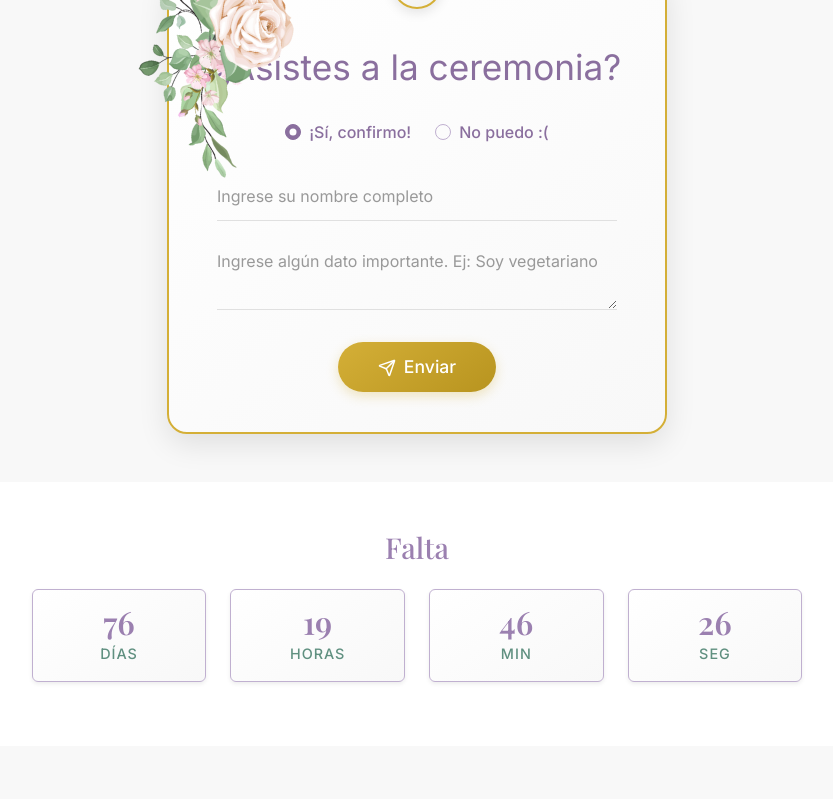
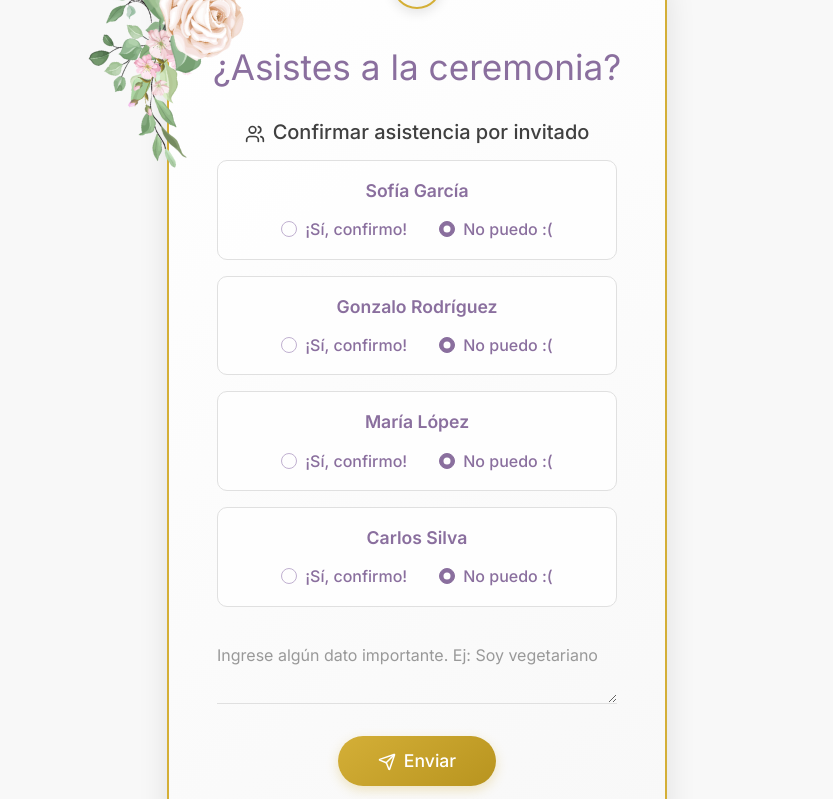
Before and after one commit to gleraromero/casamiento-sg, a React (Vite) app: page / in a window 1280 px wide. Shown: the part 1000-1799 px from the top of the page, without its empty margins (223-1056 px from the left). Built offline with nearby package versions, Linux system fonts and the light colour scheme; a web font is replaced by a local one.

Commit message:
feat: implementar sistema de códigos de invitado con base64 y confirmación individual

```diff
--- a/src/components/RSVP.tsx
+++ b/src/components/RSVP.tsx
@@ -1,33 +1,13 @@
 import React, { useState } from 'react';
 import { Container, Row, Col, Form, Button, Alert } from 'react-bootstrap';
-import { Send, CheckCircle, XCircle } from 'lucide-react';
-import type { RSVPForm } from '../types';
+import { Send, CheckCircle, XCircle, Users } from 'lucide-react';
+import { useGuestCode } from '../hooks/useGuestCode';
 
 const RSVP: React.FC = () => {
-  const [formData, setFormData] = useState<RSVPForm>({
-    name: '',
-    email: '',
-    attending: true,
-    guestCount: 1,
-    comments: '',
-    dietaryRestrictions: '',
-  });
-
+  const { guests, guestCode, isLoading, updateGuestAttendance, getAttendingCount, getTotalCount } = useGuestCode();
+  const [comments, setComments] = useState('');
   const [isSubmitting, setIsSubmitting] = useState(false);
   const [submitStatus, setSubmitStatus] = useState<'idle' | 'success' | 'error'>('idle');
-
-  const handleInputChange = (e: React.ChangeEvent<HTMLInputElement | HTMLTextAreaElement | HTMLSelectElement>) => {
-    const { name, value, type } = e.target;
-
-    if (type === 'checkbox') {
-      const checked = (e.target as HTMLInputElement).checked;
-      setFormData(prev => ({ ...prev, [name]: checked }));
-    } else if (name === 'guestCount') {
-      setFormData(prev => ({ ...prev, [name]: parseInt(value) || 1 }));
-    } else {
-      setFormData(prev => ({ ...prev, [name]: value }));
-    }
-  };
 
   const handleSubmit = async (e: React.FormEvent) => {
     e.preventDefault();
@@ -39,17 +19,17 @@ const RSVP: React.FC = () => {
       await new Promise(resolve => setTimeout(resolve, 2000));
 
       // Aquí iría la llamada real al backend
-      console.log('RSVP Data:', formData);
+      const rsvpData = {
+        guestCode,
+        guests,
+        comments,
+        attendingCount: getAttendingCount(),
+        totalCount: getTotalCount()
+      };
+
+      console.log('RSVP Data:', rsvpData);
 
       setSubmitStatus('success');
-      setFormData({
-        name: '',
-        email: '',
-        attending: true,
-        guestCount: 1,
-        comments: '',
-        dietaryRestrictions: '',
-      });
     } catch {
       setSubmitStatus('error');
     } finally {
@@ -102,56 +82,61 @@ const RSVP: React.FC = () => {
 
                 <Form onSubmit={handleSubmit}>
                   <div className="rsvp-form-simple">
-                    {/* Opciones de asistencia */}
-                    <div className="rsvp-options mb-4">
-                      <div className="d-flex justify-content-center gap-4">
+                    {isLoading ? (
+                      <div className="text-center py-4">
+                        <div className="spinner-border text-purple" role="status"></div>
+                        <p className="mt-2">Cargando invitados...</p>
+                      </div>
+                    ) : (
+                      <>
+                        {/* Lista de invitados */}
+                        <div className="guests-list mb-4">
+                          <h5 className="text-center mb-3">
+                            <Users size={20} className="me-2" />
+                            Confirmar asistencia por invitado
+                          </h5>
+                          {guests.map((guest, index) => (
+                            <div key={index} className="guest-item mb-3">
+                              <div className="guest-name">{guest.name}</div>
+                              <div className="guest-options">
                                 <Form.Check
                                   type="radio"
-                          name="attending"
-                          id="attending-yes"
-                          checked={formData.attending}
-                          onChange={() => setFormData(prev => ({ ...prev, attending: true }))}
+                                  name={`guest-${index}`}
+                                  id={`guest-${index}-yes`}
+                                  checked={guest.attending}
+                                  onChange={() => updateGuestAttendance(index, true)}
                                   label="¡Sí, confirmo!"
                                   className="rsvp-radio"
                                 />
                                 <Form.Check
                                   type="radio"
-                          name="attending"
-                          id="attending-no"
-                          checked={!formData.attending}
-                          onChange={() => setFormData(prev => ({ ...prev, attending: false }))}
+                                  name={`guest-${index}`}
+                                  id={`guest-${index}-no`}
+                                  checked={!guest.attending}
+                                  onChange={() => updateGuestAttendance(index, false)}
                                   label="No puedo :("
                                   className="rsvp-radio"
                                 />
                               </div>
                             </div>
+                          ))}
+                        </div>
 
-                    {/* Campos de entrada */}
+                        {/* Campo de comentarios */}
                         <div className="rsvp-inputs">
-                      <Form.Group className="mb-3">
-                        <Form.Control
-                          type="text"
-                          name="name"
-                          value={formData.name}
-                          onChange={handleInputChange}
-                          placeholder="Ingrese su nombre completo"
-                          required
-                          className="rsvp-input"
-                        />
-                      </Form.Group>
-
                           <Form.Group className="mb-4">
                             <Form.Control
                               as="textarea"
-                          name="comments"
-                          value={formData.comments}
-                          onChange={handleInputChange}
+                              value={comments}
+                              onChange={(e) => setComments(e.target.value)}
                               placeholder="Ingrese algún dato importante. Ej: Soy vegetariano"
                               rows={2}
                               className="rsvp-input"
                             />
                           </Form.Group>
                         </div>
+                      </>
+                    )}
                   </div>
 
                   <div className="text-center mt-4">
--- /dev/null
+++ b/src/hooks/useGuestCode.ts
@@ -0,0 +1,77 @@
+import { useState, useEffect } from 'react';
+
+interface Guest {
+  name: string;
+  attending: boolean;
+}
+
+export const useGuestCode = () => {
+  const [guests, setGuests] = useState<Guest[]>([]);
+  const [guestCode, setGuestCode] = useState<string>('');
+  const [isLoading, setIsLoading] = useState(true);
+
+  useEffect(() => {
+    // Obtener el código de invitado de la URL
+    const pathSegments = window.location.pathname.split('/');
+    const codeFromUrl = pathSegments[pathSegments.length - 1];
+
+    if (codeFromUrl && codeFromUrl !== '') {
+      try {
+        // Decodificar el base64
+        const decodedString = atob(codeFromUrl);
+        const guestNames = decodedString.split(';').filter(name => name.trim() !== '');
+
+        // Crear array de invitados
+        const guestList = guestNames.map(name => ({
+          name: name.trim(),
+          attending: false
+        }));
+
+        setGuests(guestList);
+        setGuestCode(codeFromUrl);
+      } catch (error) {
+        console.error('Error decodificando el código de invitado:', error);
+        // Si hay error, usar invitados de ejemplo
+        setGuests([
+          { name: 'Sofía García', attending: false },
+          { name: 'Gonzalo Rodríguez', attending: false },
+          { name: 'María López', attending: false },
+          { name: 'Carlos Silva', attending: false }
+        ]);
+      }
+    } else {
+      // Si no hay código, usar invitados de ejemplo
+      setGuests([
+        { name: 'Sofía García', attending: false },
+        { name: 'Gonzalo Rodríguez', attending: false },
+        { name: 'María López', attending: false },
+        { name: 'Carlos Silva', attending: false }
+      ]);
+    }
+
+    setIsLoading(false);
+  }, []);
+
+  const updateGuestAttendance = (index: number, attending: boolean) => {
+    setGuests(prev => prev.map((guest, i) =>
+      i === index ? { ...guest, attending } : guest
+    ));
+  };
+
+  const getAttendingCount = () => {
+    return guests.filter(guest => guest.attending).length;
+  };
+
+  const getTotalCount = () => {
+    return guests.length;
+  };
+
+  return {
+    guests,
+    guestCode,
+    isLoading,
+    updateGuestAttendance,
+    getAttendingCount,
+    getTotalCount
+  };
+};
--- a/src/styles/components.css
+++ b/src/styles/components.css
@@ -352,8 +352,8 @@
 
 .rsvp-flowers {
   position: absolute;
-  top: -30px;
-  left: -30px;
+  top: -40px;
+  left: -80px;
   z-index: 2;
 }
 
@@ -473,6 +473,38 @@
   font-style: italic;
 }
 
+/* Lista de invitados */
+.guests-list {
+  max-width: 100%;
+}
+
+.guest-item {
+  background: rgba(255, 255, 255, 0.8);
+  border: 1px solid #E0E0E0;
+  border-radius: 10px;
+  padding: 1rem;
+  margin-bottom: 1rem;
+}
+
+.guest-name {
+  font-family: var(--font-serif);
+  font-size: 1.1rem;
+  color: var(--color-purple);
+  font-weight: 600;
+  margin-bottom: 0.75rem;
+  text-align: center;
+}
+
+.guest-options {
+  display: flex;
+  justify-content: center;
+  gap: 2rem;
+}
+
+.guest-options .rsvp-radio {
+  margin: 0;
+}
+
 .border-purple-light {
   border-color: var(--color-purple-light) !important;
 }
```
Lines whose indentation alone changed are shown as unchanged.
